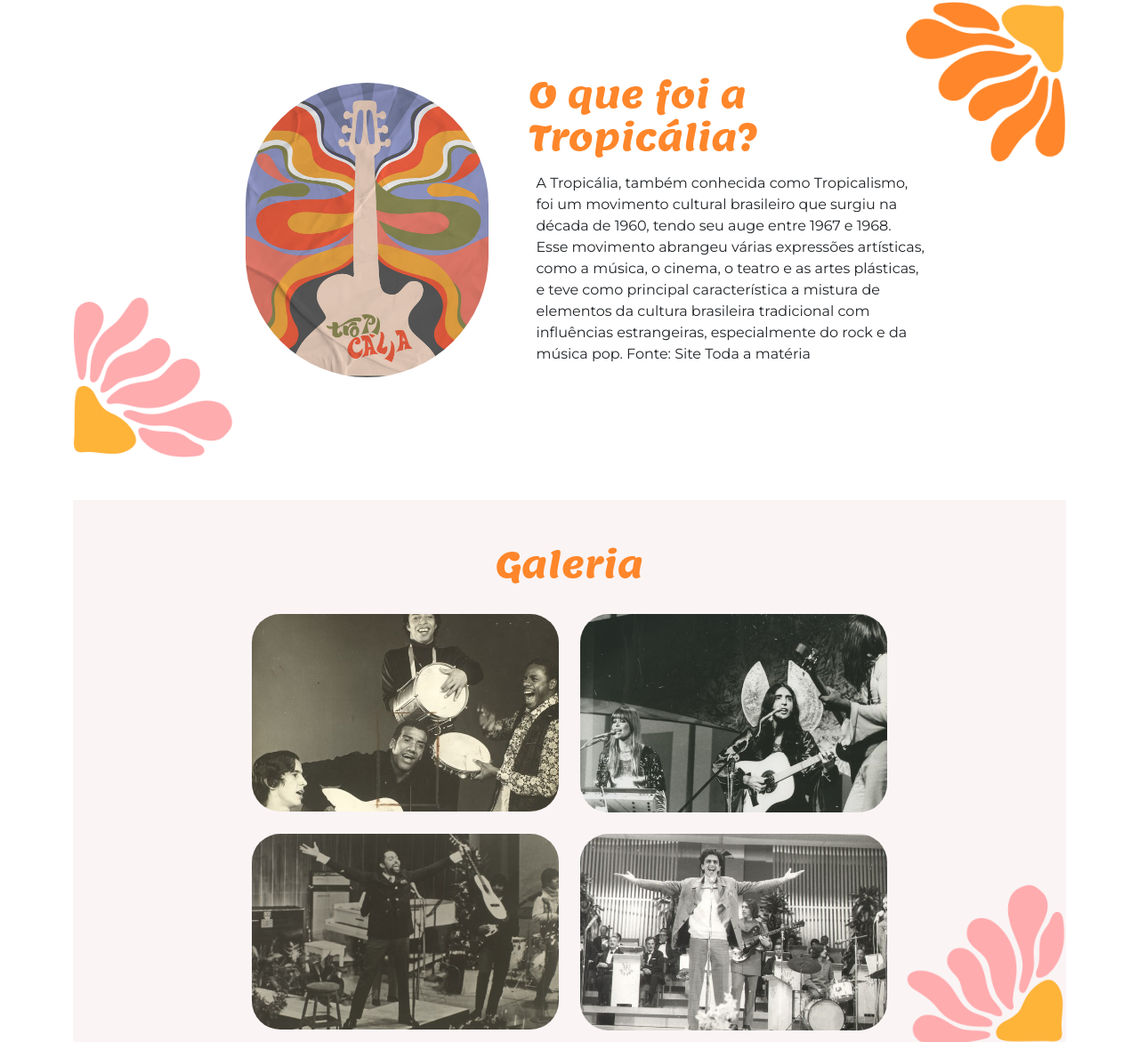
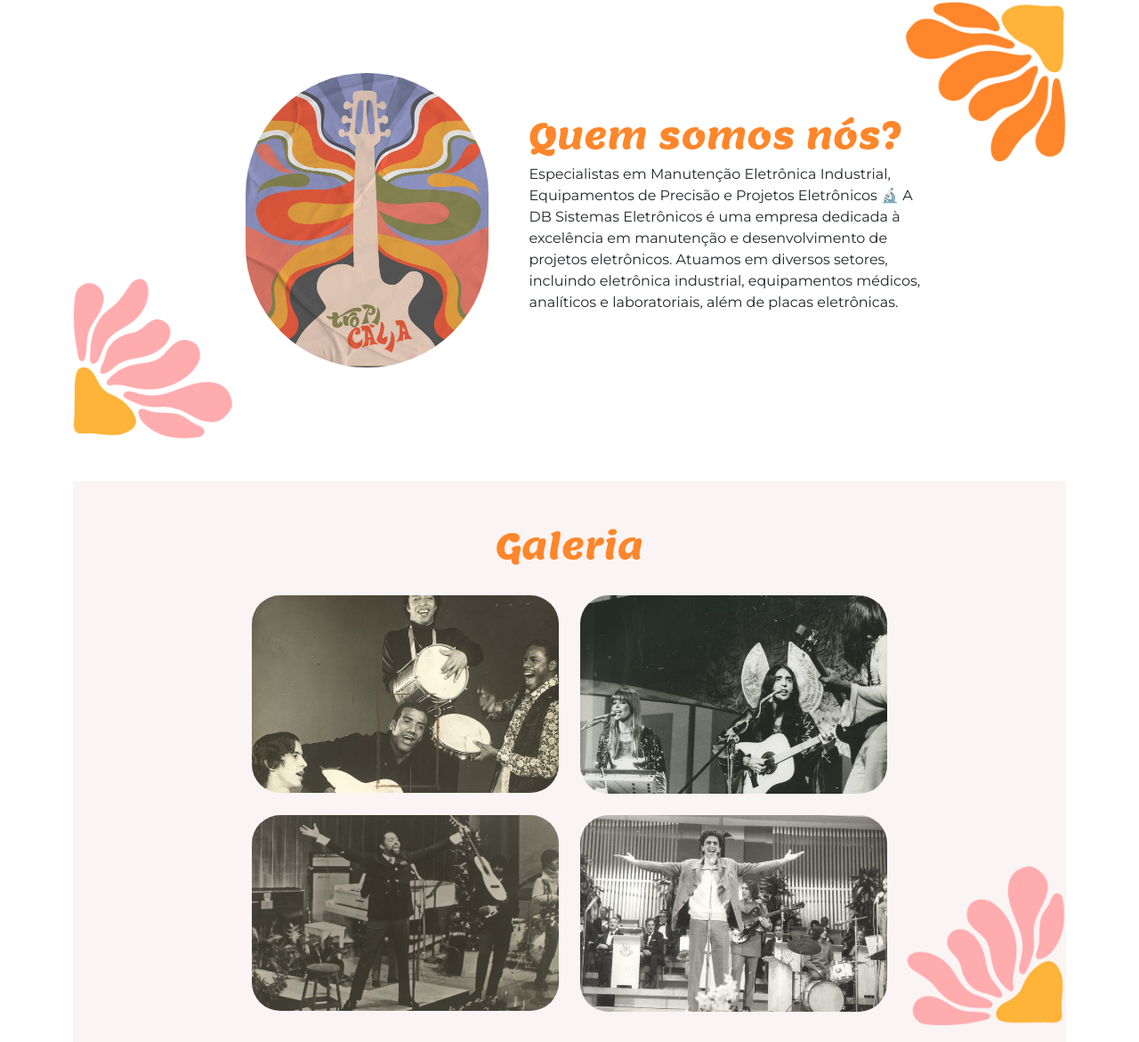
Before and after one commit to felipeveloso0/Carros, a plain HTML site: page index.html in a window 1280 px wide. Shown: the part 980-2151 px from the top of the page at 89% size. Drawn offline with nearby package versions, Linux system fonts and the light colour scheme; files whose address does not match are found by name.

Commit message:
Update index.html

```diff
--- a/index.html
+++ b/index.html
@@ -5,7 +5,7 @@
     <meta charset="UTF-8">
     <meta name="viewport" content="width=device-width, initial-scale=1">
     <link rel="preconnect" href="https://fonts.googleapis.com">
-    <title>Sistemas Eletrônicos</title>
+    <title>"Sistemas Eletrônicos"</title>
     <link href="https://cdnjs.cloudflare.com/ajax/libs/bootstrap/5.3.3/css/bootstrap.min.css" rel="stylesheet">
     <link rel="stylesheet" href="https://cdnjs.cloudflare.com/ajax/libs/bootstrap-icons/1.11.3/font/bootstrap-icons.min.css">
     <link rel="stylesheet" href="styles.css">
@@ -47,7 +47,7 @@
                         class="btn btn-primary btn-lg botao-inicio fw-semibold">Quero
                         conhecer!</a>
                 </div>
-                <img src="img/lossy-page1-640px-Os_Mutantes.tif (1).png" alt="A imagem apresenta o grupo musical Os mutantes, sao tres pessoas cantando em um microfone" title="Os mutantes - CC0 Domínio Público / Acervo Arquivo Nacional" class="img-fluid img-inicio">
+                <img src="img/lossy-page1-640px-Os_Mutantes.tif (1).jpg" alt="A imagem apresenta o grupo musical Os mutantes, sao tres pessoas cantando em um microfone" title="Os mutantes - CC0 Domínio Público / Acervo Arquivo Nacional" class="img-fluid img-inicio">
 
               </div>
         </section>
@@ -58,17 +58,15 @@
                     <img src="img/image (1).png" class="rounded-pill" width="273" height="331" loading="lazy">
                 </div>
                 <div class="col-5">
-                    <h2>O que foi a Tropicália?</h2>
-                    <p class="p-2">A Tropicália, também conhecida como Tropicalismo, foi um movimento cultural
-                        brasileiro que surgiu na década de 1960, tendo seu auge entre 1967 e 1968. Esse movimento
-                        abrangeu várias expressões artísticas, como a música, o cinema, o teatro e as artes plásticas, e
-                        teve como principal característica a mistura de elementos da cultura brasileira tradicional com
-                        influências estrangeiras, especialmente do rock e da música pop. Fonte: Site Toda a matéria</p>
+                    <h2>Quem somos nós?</h2>
+                        Especialistas em Manutenção Eletrônica Industrial, Equipamentos de Precisão e Projetos Eletrônicos
+                    🔬 A DB Sistemas Eletrônicos é uma empresa dedicada à excelência em manutenção e desenvolvimento de projetos eletrônicos.
+                    Atuamos em diversos setores, incluindo eletrônica industrial, equipamentos médicos, analíticos e laboratoriais, além de placas eletrônicas.</p>
                 </div>
             </div>
         </section>
 
-        <section id="galeria" tabindex="0" aria-label="Seção de galeria de imagens">
+        <section id="galeria" tabindex="0" aria-label="Portifólio">
             <h2 class="text-center pt-5">Galeria</h2>
             <div class="container p-3 mt-3 fundo-galeria ">
 
@@ -128,7 +126,7 @@
         <i class="bi bi-whatsapp"></i>
         <i class="bi bi-instagram"></i>
         <i class="bi bi-tiktok"></i>
-        <p class="mt-3">Desenvolvido por Start by Alura. Projeto fictício sem fins comerciais.</p>
+        <p class="mt-3">Desenvolvido por Felipe Veloso. Projeto fictício sem fins comerciais.</p>
     </footer>
     <script src="https://cdnjs.cloudflare.com/ajax/libs/scrollReveal.js/4.0.9/scrollreveal.js"></script>
     <script src="script.js"></script>
```
